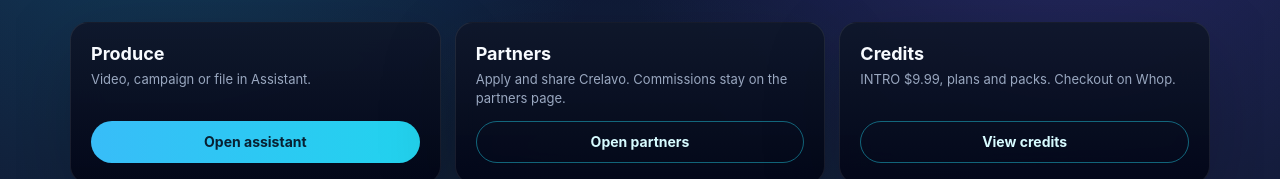
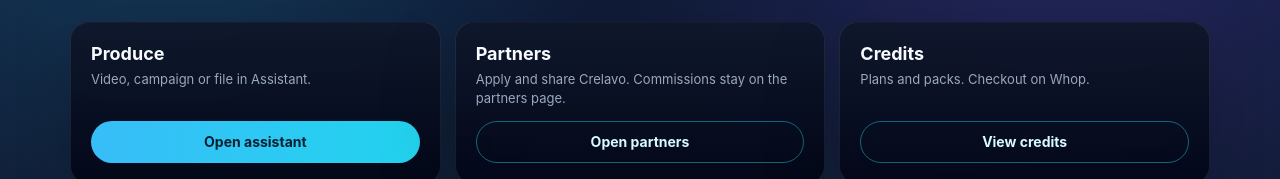
Before and after one commit to olcayto44/crelavo-vercel-upload, a Next.js app: page /dashboard/growth in a window 1280 px wide. Shown: the part 285-464 px from the top of the page. Built offline with nearby package versions, Linux system fonts and the light colour scheme; no server answers.

Commit message:
Remove intro price from dashboard cards

```diff
--- a/src/app/dashboard/growth/page.tsx
+++ b/src/app/dashboard/growth/page.tsx
@@ -4,6 +4,6 @@ export default function DashboardGrowthPage() {
   return <DashboardEightShell active="growth" kicker="After production" title="Growth" lead="Next step after a file is ready: share a preview, apply as a partner, or start another production. No automatic credit minting from this page." columns={3}>
     <article className="card"><h3>Produce</h3><p>Video, campaign or file in Assistant.</p><a className="cta" href="/dashboard/create?type=AI%20Video&category=video">Open assistant</a></article>
     <article className="card"><h3>Partners</h3><p>Apply and share Crelavo. Commissions stay on the partners page.</p><a className="ghost" href="/dashboard/partners">Open partners</a></article>
-    <article className="card"><h3>Credits</h3><p>INTRO $9.99, plans and packs. Checkout on Whop.</p><a className="ghost" href="/dashboard/credits">View credits</a></article>
+    <article className="card"><h3>Credits</h3><p>Plans and packs. Checkout on Whop.</p><a className="ghost" href="/dashboard/credits">View credits</a></article>
   </DashboardEightShell>;
 }
--- a/src/app/dashboard/page.tsx
+++ b/src/app/dashboard/page.tsx
@@ -20,7 +20,7 @@ export default function DashboardPage() {
         <p className="lead">Production, credits, billing and partners in one place. Sign in to load your balance. Checkout stays on Whop.</p>
         <div className="grid g4">
           <article className="card"><h3>Assistant</h3><p>Start a video, site, campaign or file production.</p><a className="cta" href="/dashboard/create?type=AI%20Video&category=video">Open assistant</a></article>
-          <article className="card"><h3>Credits</h3><p>INTRO $9.99, credit plans and one-time packs.</p><a className="cta" href="/dashboard/credits">View credits</a></article>
+          <article className="card"><h3>Credits</h3><p>Credit plans and one-time packs.</p><a className="cta" href="/dashboard/credits">View credits</a></article>
           <article className="card"><h3>Billing</h3><p>Preview, renewal and cancellation through the active customer portal.</p><a className="cta" href="/dashboard/billing">Open billing</a></article>
           <article className="card"><h3>Productions</h3><p>Previews, files and delivery status.</p><a className="cta" href="/dashboard/productions">Open productions</a></article>
         </div>
```
